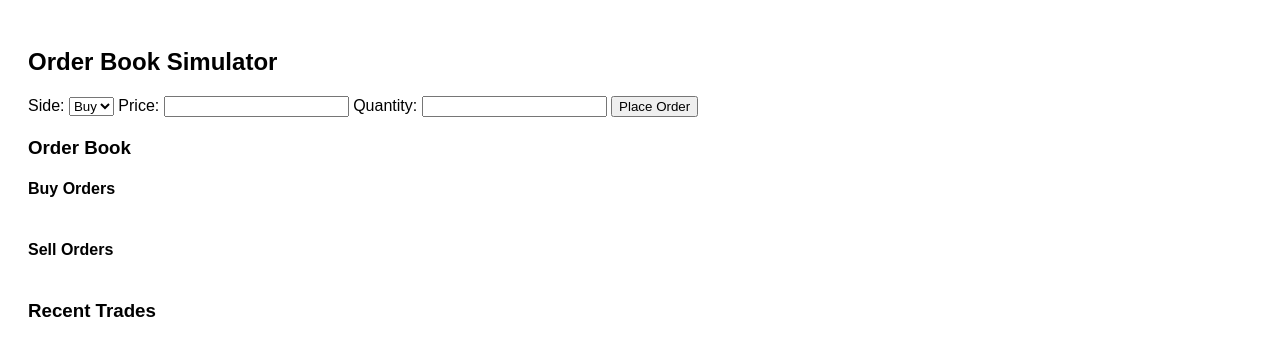
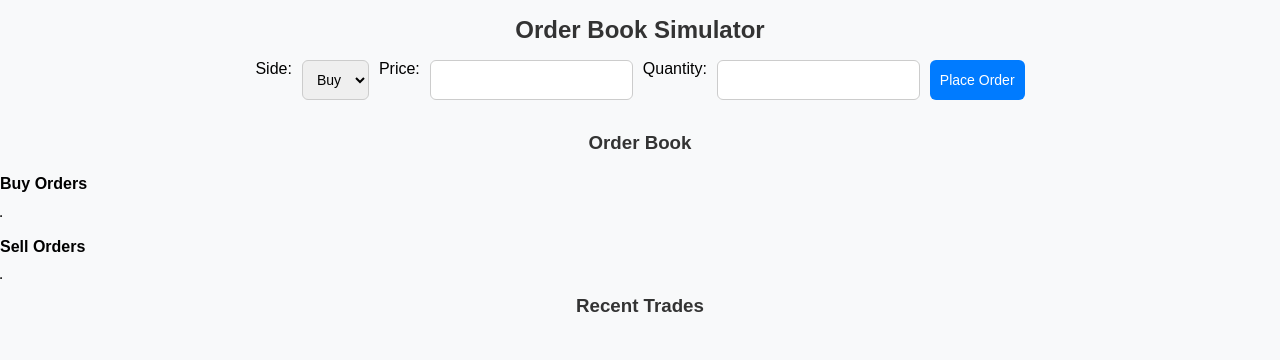
Before and after one commit to Anish30Arora/order-book-simulator, a Flask app: page / in a window 1280 px wide. Shown: the top 360 px of the page. Run offline with Flask 3, Linux system fonts and the light colour scheme; some libraries are stand-ins or nearby versions.

Commit message:
Update style.css

```diff
--- a/static/style.css
+++ b/static/style.css
@@ -1,16 +1,105 @@
 body {
-  font-family: Arial;
-  padding: 20px;
+  font-family: Arial, sans-serif;
+  background: #f8f9fa;
+  margin: 0;
+  padding: 0;
 }
-h2, h3 {
-  margin-top: 20px;
+
+.container {
+  padding: 2rem;
+  max-width: 1000px;
+  margin: auto;
 }
-table {
-  margin-bottom: 20px;
+
+h1, h2, h3 {
+  text-align: center;
+  margin-top: 1rem;
+  margin-bottom: 1rem;
+  color: #333;
+}
+
+form {
+  margin-bottom: 2rem;
+  display: flex;
+  gap: 10px;
+  flex-wrap: wrap;
+  justify-content: center;
+}
+
+select, input, button {
+  padding: 10px;
+  font-size: 14px;
+  border-radius: 6px;
+  border: 1px solid #ccc;
+}
+
+button {
+  background-color: #007bff;
+  color: white;
+  border: none;
+  cursor: pointer;
+}
+
+button:hover {
+  background-color: #0056b3;
+}
+
+.tables {
+  display: flex;
+  justify-content: space-between;
+  gap: 20px;
+  margin-bottom: 2rem;
+}
+
+.table-container {
+  background: white;
+  border-radius: 8px;
+  padding: 1rem;
+  width: 100%;
+  box-shadow: 0 2px 8px rgba(0,0,0,0.1);
+}
+
+.order-table {
+  width: 100%;
   border-collapse: collapse;
-  width: 50%;
 }
-th, td {
+
+.order-table th, .order-table td {
+  border: 1px solid #dee2e6;
   padding: 8px;
   text-align: center;
 }
+
+.order-table tr:nth-child(even) {
+  background-color: #f2f2f2;
+}
+
+.chart-container {
+  background: white;
+  padding: 1rem;
+  border-radius: 8px;
+  margin-bottom: 2rem;
+  box-shadow: 0 2px 8px rgba(0,0,0,0.1);
+}
+
+canvas {
+  max-height: 400px;
+  width: 100%;
+}
+
+.trade-log {
+  background: white;
+  padding: 1rem;
+  border-radius: 8px;
+  box-shadow: 0 2px 8px rgba(0,0,0,0.1);
+}
+
+.trade-log ul {
+  list-style: none;
+  padding-left: 0;
+}
+
+.trade-log li {
+  padding: 6px 0;
+  border-bottom: 1px solid #ddd;
+}
```
